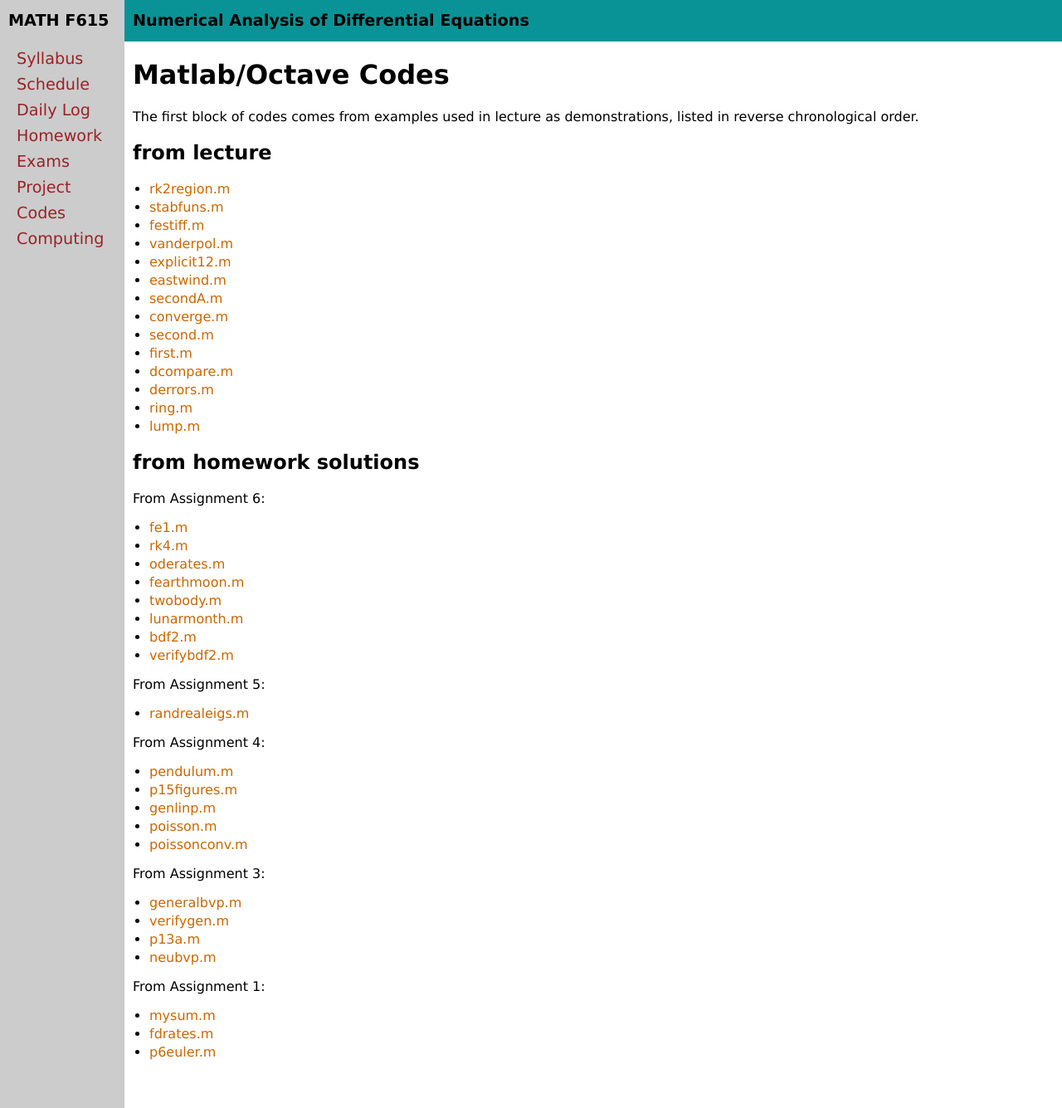
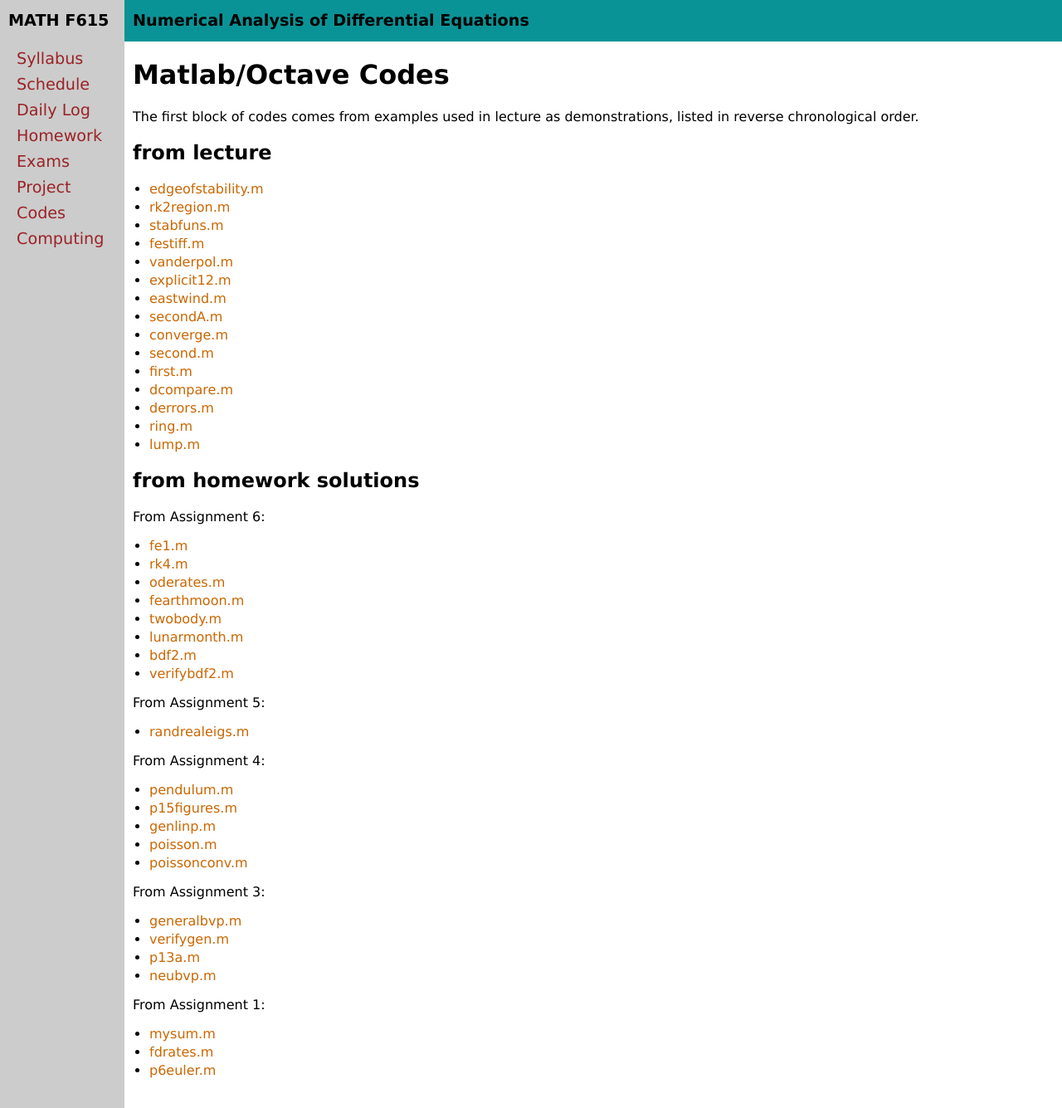
Before and after one commit to bueler/nade, a Jekyll site: the page built from codes.md, in a window 1280 px wide and 1335 px high. Shown: the whole window at 83% size. Built offline with Jekyll 4.4.1, drawn with Linux system fonts in a browser that asks for light colours.

Commit message:
demo code

```diff
--- a/codes.md
+++ b/codes.md
@@ -9,6 +9,7 @@ The first block of codes comes from examples used in lecture as demonstrations,
 
 ## from lecture
 
+  * [edgeofstability.m](assets/codes/S25/edgeofstability.m)
   * [rk2region.m](assets/codes/S25/rk2region.m)
   * [stabfuns.m](assets/codes/S25/stabfuns.m)
   * [festiff.m](assets/codes/S25/festiff.m)
```
Also changed, not shown: 1 other file.
